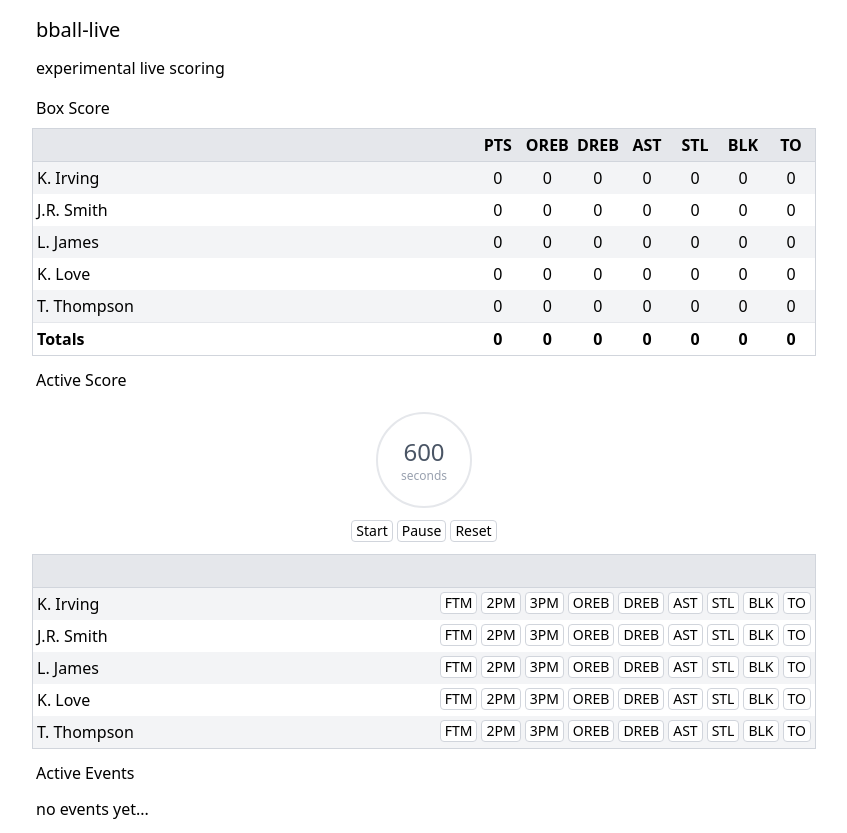
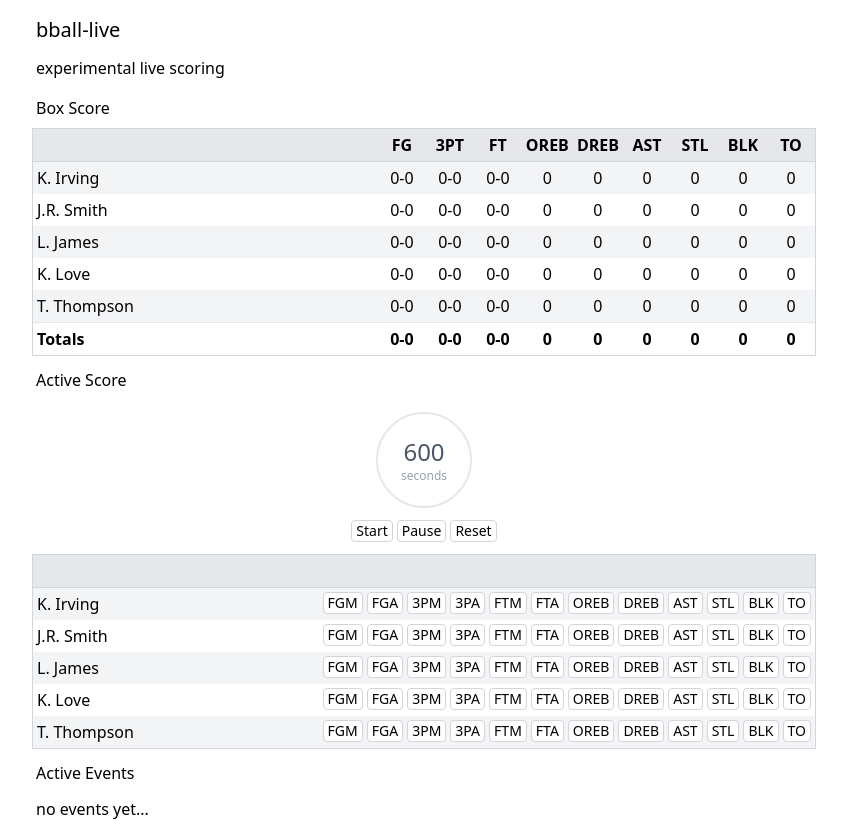
Before and after one commit to ober9k/bball-live, an Angular app: page / in a window 1280 px wide. Shown: the whole page, without its empty margins (216-1063 px from the left). Built offline with nearby package versions, Linux system fonts and the light colour scheme.

Commit message:
Changed handling to work with made/attempted for scoring

```diff
--- a/src/app/app.html
+++ b/src/app/app.html
@@ -41,9 +41,12 @@
                 {{ playerStatsLog.player.name }}
               </td>
               <td class="w-auto p-1 text-right flex gap-1 justify-end">
-                <button [ngClass]="cssButtonClasses" (click)="addPoints(playerStatsLog, 1)">FTM</button>
-                <button [ngClass]="cssButtonClasses" (click)="addPoints(playerStatsLog, 2)">2PM</button>
-                <button [ngClass]="cssButtonClasses" (click)="addPoints(playerStatsLog, 2)">3PM</button>
+                <button [ngClass]="cssButtonClasses" (click)="dispatchFieldGoalMadeEvent(playerStatsLog, 2)">FGM</button>
+                <button [ngClass]="cssButtonClasses" (click)="dispatchFieldGoalAttemptedEvent(playerStatsLog, 2)">FGA</button>
+                <button [ngClass]="cssButtonClasses" (click)="dispatchFieldGoalMadeEvent(playerStatsLog, 3)">3PM</button>
+                <button [ngClass]="cssButtonClasses" (click)="dispatchFieldGoalAttemptedEvent(playerStatsLog, 3)">3PA</button>
+                <button [ngClass]="cssButtonClasses" (click)="dispatchFieldGoalMadeEvent(playerStatsLog, 1)">FTM</button>
+                <button [ngClass]="cssButtonClasses" (click)="dispatchFieldGoalAttemptedEvent(playerStatsLog, 1)">FTA</button>
                 <button [ngClass]="cssButtonClasses" (click)="dispatchOffReboundEvent(playerStatsLog)">OREB</button>
                 <button [ngClass]="cssButtonClasses" (click)="dispatchDefReboundEvent(playerStatsLog)">DREB</button>
                 <button [ngClass]="cssButtonClasses" (click)="dispatchAssistsEvent(playerStatsLog)">AST</button>
--- a/src/app/app.ts
+++ b/src/app/app.ts
@@ -84,13 +84,12 @@ export class App implements OnDestroy {
     this.pushEventLog(player, action);
   }
 
-  /**
-   * Duplicated logic for points/rebounds/assists/etc. (for now).
-   * @param playerStatsLog
-   * @param value
-   */
-  addPoints(playerStatsLog: PlayerStatsLog, value: number): void {
-    this.pushEventLog(playerStatsLog.player, App.getPointActionType(value));
+  dispatchFieldGoalMadeEvent({ player }: PlayerStatsLog, value: number): void {
+    this.dispatchEvent(player, App.getFieldGoalMadeAction(value));
+  }
+
+  dispatchFieldGoalAttemptedEvent({ player }: PlayerStatsLog, value: number): void {
+    this.dispatchEvent(player, App.getFieldGoalAttemptedAction(value));
   }
 
   dispatchOffReboundEvent({ player }: PlayerStatsLog): void {
@@ -132,7 +131,12 @@ export class App implements OnDestroy {
   /* this can be in a util function later */
   private static generatePlayerStatsLog(player: Player): PlayerStatsLog {
     const stats = {
-      points: 0,
+      fieldGoalMade_1: 0,
+      fieldGoalAttempted_1: 0,
+      fieldGoalMade_2: 0,
+      fieldGoalAttempted_2: 0,
+      fieldGoalMade_3: 0,
+      fieldGoalAttempted_3: 0,
       offRebounds: 0,
       defRebounds: 0,
       assists: 0,
@@ -145,18 +149,26 @@ export class App implements OnDestroy {
   }
 
   /**
-   * This may end up redundant when made/attempted logic is applied.
    * @param value
    * @private
    */
-  private static getPointActionType(value: number): ActionType {
+  private static getFieldGoalMadeAction(value: number): ActionType {
     switch (value) {
-      case 3:
-        return Action.Point_3;
-      case 2:
-        return Action.Point_2;
-      default:
-        return Action.Point_1;
+      case 3:  return Action.FieldGoalMade_3;
+      case 2:  return Action.FieldGoalMade_2;
+      default: return Action.FieldGoalMade_1;
+    }
+  }
+
+  /**
+   * @param value
+   * @private
+   */
+  private static getFieldGoalAttemptedAction(value: number): ActionType {
+    switch (value) {
+      case 3:  return Action.FieldGoalAttempted_3;
+      case 2:  return Action.FieldGoalAttempted_2;
+      default: return Action.FieldGoalAttempted_1;
     }
   }
 
--- a/src/app/components/box-score-table/box-score-table.html
+++ b/src/app/components/box-score-table/box-score-table.html
@@ -3,7 +3,9 @@
     <thead>
     <tr class="border-b border-gray-300 bg-gray-200">
       <th class="w-auto p-1 text-left">&nbsp;</th>
-      <th class="w-12 p-1 text-center">PTS</th>
+      <th class="w-12 p-1 text-center">FG</th>
+      <th class="w-12 p-1 text-center">3PT</th>
+      <th class="w-12 p-1 text-center">FT</th>
       <th class="w-12 p-1 text-center">OREB</th>
       <th class="w-12 p-1 text-center">DREB</th>
       <th class="w-12 p-1 text-center">AST</th>
@@ -18,7 +20,15 @@
           <td class="w-auto p-1">
             {{ playerStatsLog.player.name }}
           </td>
-          <td class="w-12 p-1 text-center">{{ playerStatsLog.stats.points }}</td>
+          <td class="w-12 p-1 text-center">
+            {{ playerStatsLog.stats.fieldGoalMade_2 }}-{{ playerStatsLog.stats.fieldGoalAttempted_2 }}
+          </td>
+          <td class="w-12 p-1 text-center">
+            {{ playerStatsLog.stats.fieldGoalMade_3 }}-{{ playerStatsLog.stats.fieldGoalAttempted_3 }}
+          </td>
+          <td class="w-12 p-1 text-center">
+            {{ playerStatsLog.stats.fieldGoalMade_1 }}-{{ playerStatsLog.stats.fieldGoalAttempted_1 }}
+          </td>
           <td class="w-12 p-1 text-center">{{ playerStatsLog.stats.offRebounds }}</td>
           <td class="w-12 p-1 text-center">{{ playerStatsLog.stats.defRebounds }}</td>
           <td class="w-12 p-1 text-center">{{ playerStatsLog.stats.assists }}</td>
@@ -31,7 +41,15 @@
     <tfoot>
     <tr class="border-t border-gray-200">
       <th class="w-auto p-1 text-left">Totals</th>
-      <th class="w-12 p-1 text-center">{{ playerStatsTotals().points }}</th>
+      <th class="w-12 p-1 text-center">
+        {{ playerStatsTotals().fieldGoalMade_2 }}-{{ playerStatsTotals().fieldGoalAttempted_2 }}
+      </th>
+      <th class="w-12 p-1 text-center">
+        {{ playerStatsTotals().fieldGoalMade_3 }}-{{ playerStatsTotals().fieldGoalAttempted_3 }}
+      </th>
+      <th class="w-12 p-1 text-center">
+        {{ playerStatsTotals().fieldGoalMade_1 }}-{{ playerStatsTotals().fieldGoalAttempted_1 }}
+      </th>
       <th class="w-12 p-1 text-center">{{ playerStatsTotals().offRebounds }}</th>
       <th class="w-12 p-1 text-center">{{ playerStatsTotals().defRebounds }}</th>
       <th class="w-12 p-1 text-center">{{ playerStatsTotals().assists }}</th>
--- a/src/app/components/box-score-table/box-score-table.ts
+++ b/src/app/components/box-score-table/box-score-table.ts
@@ -14,7 +14,12 @@ export class BoxScoreTable {
     return this.playerStatsLogs()
       .reduce((acc, log) => {
         return {
-          points: acc.points + log.stats.points,
+          fieldGoalMade_1: acc.fieldGoalMade_1 + log.stats.fieldGoalMade_1,
+          fieldGoalAttempted_1: acc.fieldGoalAttempted_1 + log.stats.fieldGoalAttempted_1,
+          fieldGoalMade_2: acc.fieldGoalMade_2 + log.stats.fieldGoalMade_2,
+          fieldGoalAttempted_2: acc.fieldGoalAttempted_2 + log.stats.fieldGoalAttempted_2,
+          fieldGoalMade_3: acc.fieldGoalMade_3 + log.stats.fieldGoalMade_3,
+          fieldGoalAttempted_3: acc.fieldGoalAttempted_3 + log.stats.fieldGoalAttempted_3,
           offRebounds: acc.offRebounds + log.stats.offRebounds,
           defRebounds: acc.defRebounds + log.stats.defRebounds,
           assists: acc.assists + log.stats.assists,
@@ -23,7 +28,12 @@ export class BoxScoreTable {
           turnovers: acc.turnovers + log.stats.turnovers,
         };
       }, {
-        points: 0,
+        fieldGoalMade_1: 0,
+        fieldGoalAttempted_1: 0,
+        fieldGoalMade_2: 0,
+        fieldGoalAttempted_2: 0,
+        fieldGoalMade_3: 0,
+        fieldGoalAttempted_3: 0,
         offRebounds: 0,
         defRebounds: 0,
         assists: 0,
--- a/src/app/types/logs/EventLog.ts
+++ b/src/app/types/logs/EventLog.ts
@@ -1,15 +1,18 @@
 import { Player } from '@/types/Player';
 
 export const Action = {
-  Point_1:    "point_1",
-  Point_2:    "point_2",
-  Point_3:    "point_3",
-  OffRebound: "offRebound",
-  DefRebound: "defRebound",
-  Assist:     "assist",
-  Steal:      "steal",
-  Block:      "block",
-  Turnover:   "turnover",
+  FieldGoalMade_1:      "fieldGoalMade_1",
+  FieldGoalAttempted_1: "fieldGoalAttempted_1",
+  FieldGoalMade_2:      "fieldGoalMade_2",
+  FieldGoalAttempted_2: "fieldGoalAttempted_2",
+  FieldGoalMade_3:      "fieldGoalMade_3",
+  FieldGoalAttempted_3: "fieldGoalAttempted_3",
+  OffRebound:           "offRebound",
+  DefRebound:           "defRebound",
+  Assist:               "assist",
+  Steal:                "steal",
+  Block:                "block",
+  Turnover:             "turnover",
 } as const;
 
 export type ActionType = typeof Action[keyof typeof Action];
--- a/src/app/utils/stats.utils.ts
+++ b/src/app/utils/stats.utils.ts
@@ -7,9 +7,12 @@ export class StatsUtils {
    * Map of handled player actions.
    */
   static playerActionMap = new Map()
-    .set(Action.Point_1, "points")
-    .set(Action.Point_2, "points")
-    .set(Action.Point_3, "points")
+    .set(Action.FieldGoalMade_1, "fieldGoalMade_1")
+    .set(Action.FieldGoalAttempted_1, "fieldGoalAttempted_1")
+    .set(Action.FieldGoalMade_2, "fieldGoalMade_2")
+    .set(Action.FieldGoalAttempted_2, "fieldGoalAttempted_2")
+    .set(Action.FieldGoalMade_3, "fieldGoalMade_3")
+    .set(Action.FieldGoalAttempted_3, "fieldGoalAttempted_3")
     .set(Action.OffRebound, "offRebounds")
     .set(Action.DefRebound, "defRebounds")
     .set(Action.Assist, "assists")
@@ -23,20 +26,21 @@ export class StatsUtils {
    * @param stats
    */
   static applyAction(action: ActionType, stats: Stats): void {
-    /* for now, separately handle points until ftm/a, fgm/a, 3pm/a applied */
+    /* handle extra logic for attempted when made show */
     switch (action) {
-      case Action.Point_1:
-        stats.points += 1;
+      case Action.FieldGoalMade_1:
+        stats.fieldGoalAttempted_1 += 1;
         break;
-      case Action.Point_2:
-        stats.points += 2;
+      case Action.FieldGoalMade_2:
+        stats.fieldGoalAttempted_2 += 1;
         break;
-      case Action.Point_3:
-        stats.points += 3;
+      case Action.FieldGoalMade_3:
+        stats.fieldGoalAttempted_3 += 1;
         break;
-      default:
-        stats[StatsUtils.playerActionMap.get(action)] += 1;
     }
+
+    /* work through default handling */
+    stats[StatsUtils.playerActionMap.get(action)] += 1;
   }
 
 }
```
Also changed, not shown: src/app/types/Stats.ts (+8 -1 lines).
